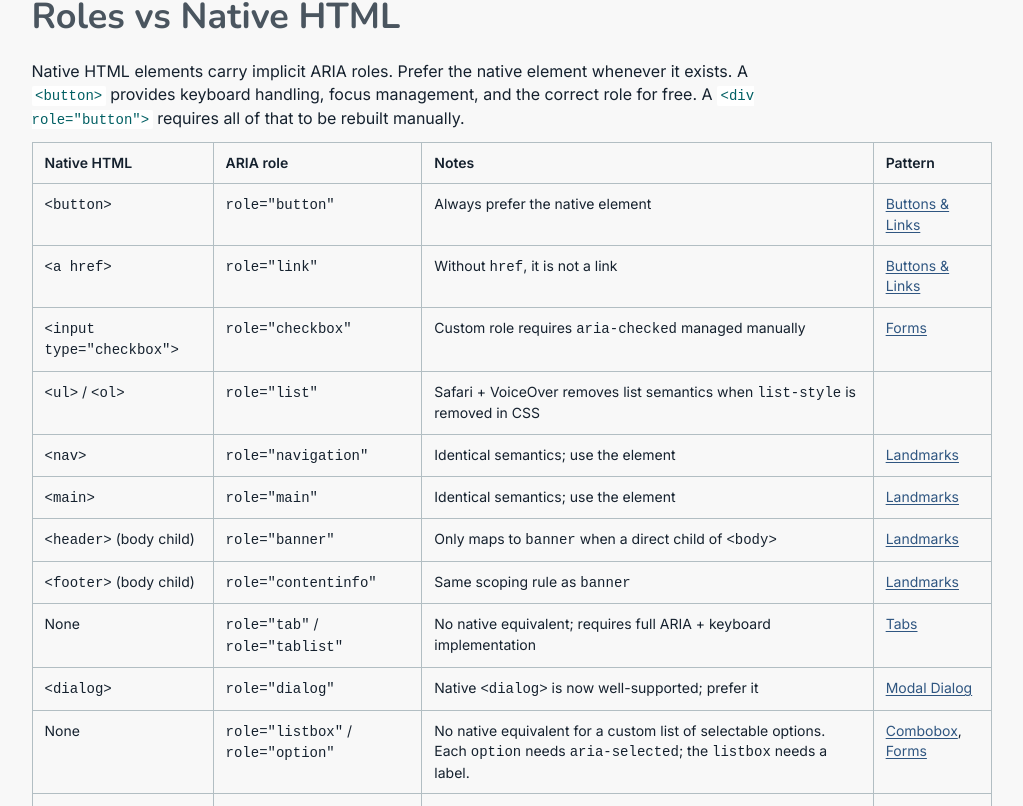
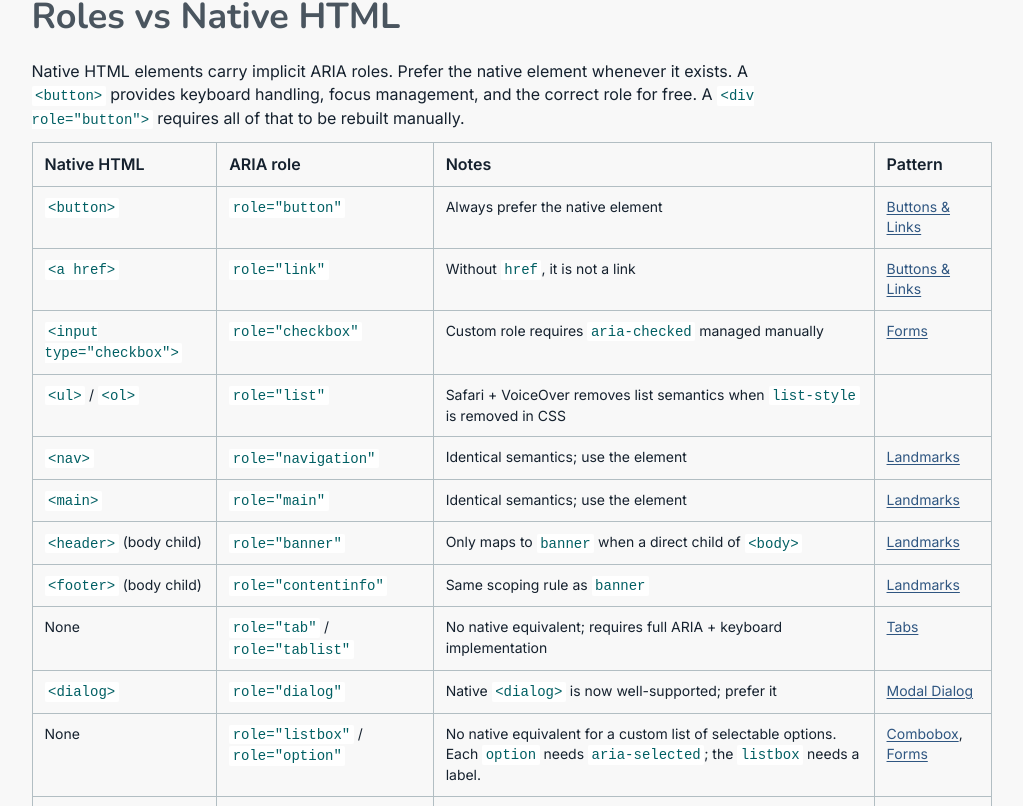
Before and after one commit to estherj-hsu/everyday-a11y, a React (Vite) app: page /foundations/aria in a window 1280 px wide. Shown: the part 394-1200 px from the top of the page, without its empty margins (121-1144 px from the left). Built offline with nearby package versions, Linux system fonts and the light colour scheme; a web font is replaced by a local one.

Commit message:
fix: code style in table

```diff
--- a/src/pages/AriaReference.scss
+++ b/src/pages/AriaReference.scss
@@ -3,12 +3,7 @@
 .aria-table {
   width: 100%;
   border-collapse: collapse;
-  font-size: map-get($type-scale, small);
   margin-bottom: 1.5rem;
-
-  @media screen and (min-width: $breakpoint-desktop) {
-    font-size: map-get($type-scale-desktop, small);
-  }
 
   th,
   td {
@@ -19,12 +14,21 @@
   }
 
   thead th {
-    background: $paper-mist;
     font-weight: 700;
     color: $ink-deep;
   }
 
-  tbody tr:hover {
-    background: $paper-mist;
+  tbody {
+    tr:hover {
+      background: $paper-mist;
+    }
+
+    td {
+      font-size: map-get($type-scale, small);
+
+      @media screen and (min-width: $breakpoint-desktop) {
+        font-size: map-get($type-scale-desktop, small);
+      }
+    }
   }
 }
--- a/src/styles/_typography.scss
+++ b/src/styles/_typography.scss
@@ -1,4 +1,4 @@
-@use 'variables' as *;
+@use "variables" as *;
 
 :root {
   --font-heading: #{$font-heading};
@@ -163,10 +163,18 @@ mark {
   padding-inline: var(--mark-overlap);
 
   background-color: transparent;
-  background-image: linear-gradient(to bottom right, transparent 50%, var(--mark-color) 50%), linear-gradient(var(--mark-color), var(--mark-color)),
+  background-image:
+    linear-gradient(to bottom right, transparent 50%, var(--mark-color) 50%),
+    linear-gradient(var(--mark-color), var(--mark-color)),
     linear-gradient(to top left, transparent 50%, var(--mark-color) 50%);
-  background-size: var(--mark-skew) var(--mark-height), calc(100% - var(--mark-skew) * 2 + 1px) var(--mark-height), var(--mark-skew) var(--mark-height);
-  background-position: left 65%, center 65%, right 65%;
+  background-size:
+    var(--mark-skew) var(--mark-height),
+    calc(100% - var(--mark-skew) * 2 + 1px) var(--mark-height),
+    var(--mark-skew) var(--mark-height);
+  background-position:
+    left 65%,
+    center 65%,
+    right 65%;
   background-repeat: no-repeat;
 
   + mark {
@@ -203,6 +211,7 @@ pre {
 code {
   font-weight: 500;
 
+  td > &,
   p > &,
   li > & {
     border-radius: 2px;
@@ -233,7 +242,9 @@ code {
     background-color: $berry-ink;
     color: $pure-white;
     line-height: 0.975;
-    transition: background-color 0.3s ease, color 0.3s ease;
+    transition:
+      background-color 0.3s ease,
+      color 0.3s ease;
   }
 
   &:is(a):hover {
```
